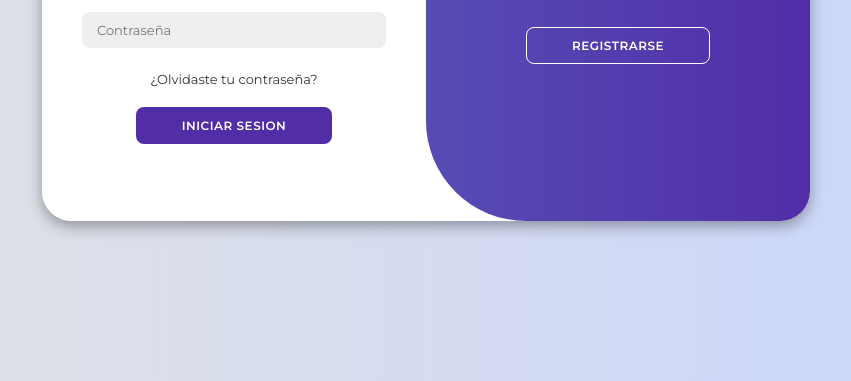
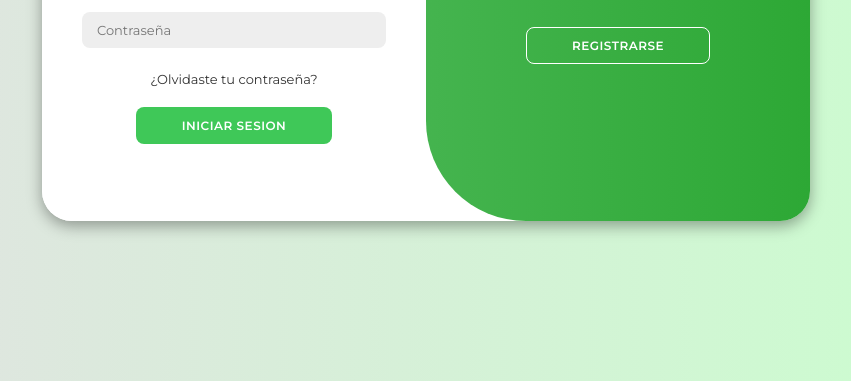
Before and after one commit to javier04s/animated-login-page, a plain HTML site: page index.html in a window 1280 px wide. Shown: the part 419-800 px from the top of the page, without its empty margins (214-1065 px from the left). Drawn offline with Linux system fonts and the light colour scheme.

Commit message:
Update style.css

```diff
--- a/style.css
+++ b/style.css
@@ -9,7 +9,7 @@
 
 body{
     background-color: #c9d6ff;
-    background: linear-gradient(to right, #e2e2e2, #c9d6ff);
+    background: linear-gradient(to right, #e2e2e2, #c9ffcd);
     display: flex;
     align-items: center;
     justify-content: center;
@@ -47,7 +47,7 @@ body{
 }
 
 .container button{
-    background-color: #512da8;
+    background-color: #3fc858;
     color: #fff;
     font-size: 12px;
     padding: 10px 45px;
@@ -161,9 +161,9 @@ body{
 }
 
 .toggle{
-    background-color: #512da8;
+    background-color: #3ba82d;
     height: 100%;
-    background: linear-gradient(to right, #5c6bc0, #512da8);
+    background: linear-gradient(to right, #5cc068, #2da835);
     color: #fff;
     position: relative;
     left: -100%;
```
